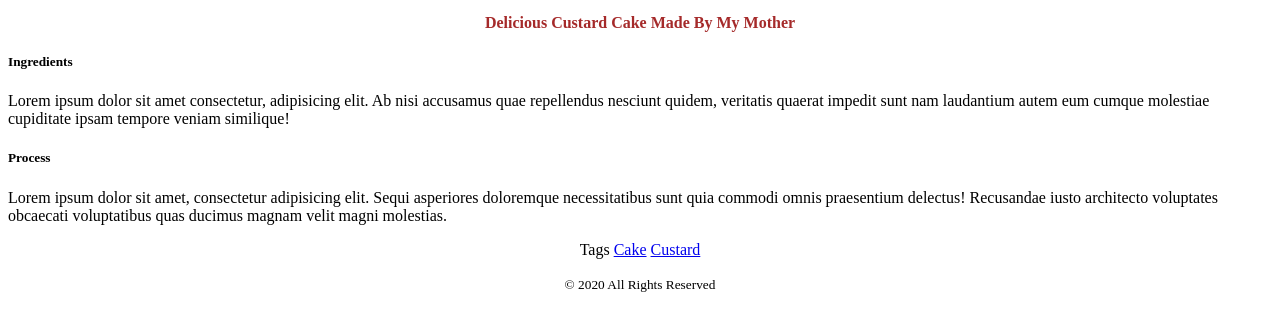
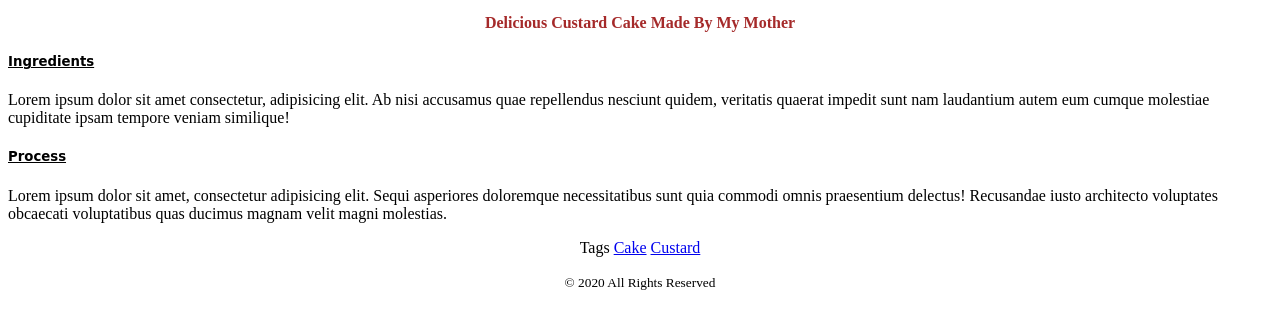
Before and after one commit to rebahaider/blog, a plain HTML site: page index.html in a window 1280 px wide. Shown: the part 737-1046 px from the top of the page. Drawn offline with Linux system fonts and the light colour scheme.

Commit message:
added some heading style

```diff
--- a/style.css
+++ b/style.css
@@ -24,3 +24,8 @@ figcaption{
 header{
     text-align: center;
 }
+h5{
+    text-decoration: underline;
+    font-family: cursive;
+    font-weight: bold;
+}
```
